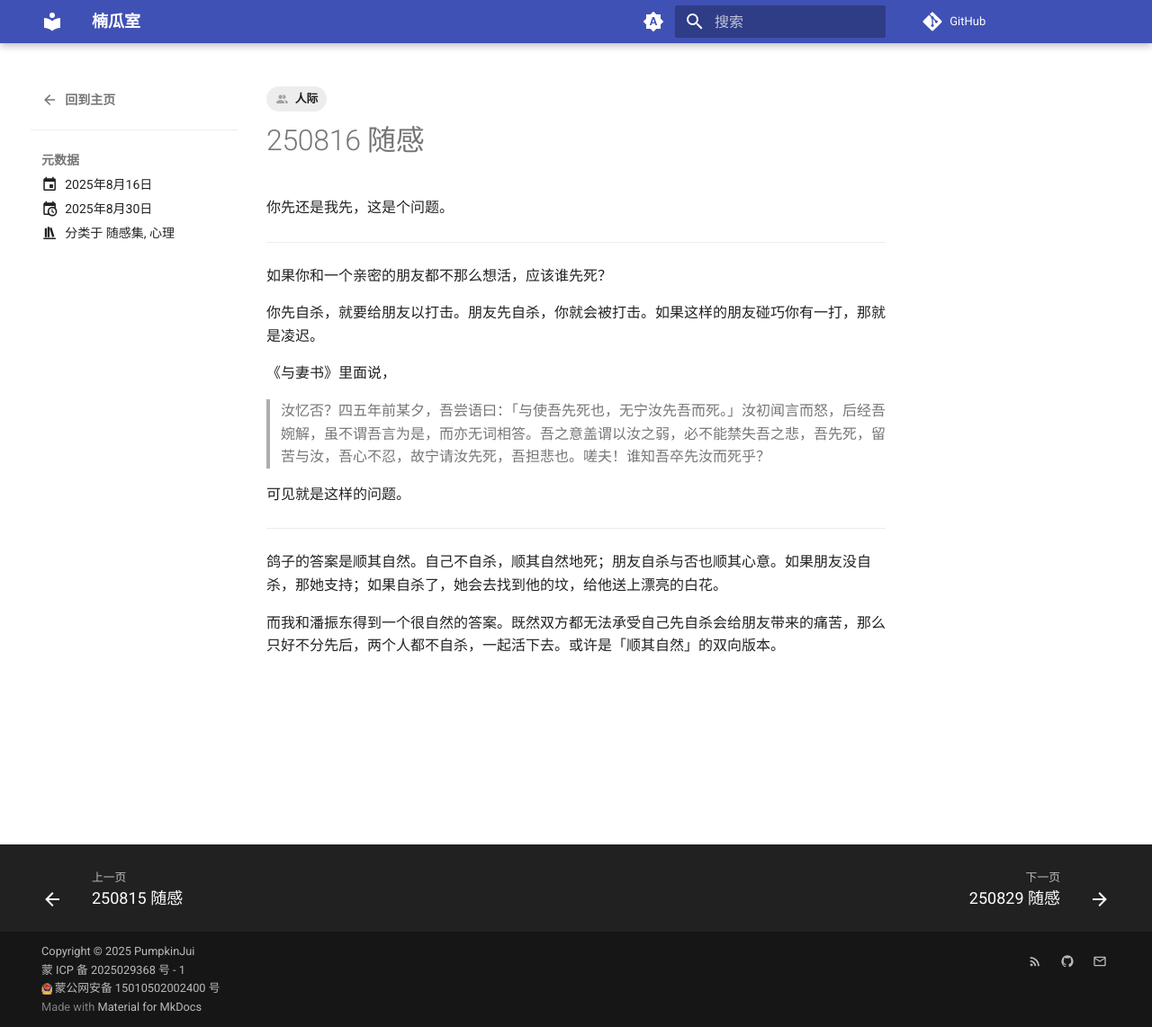
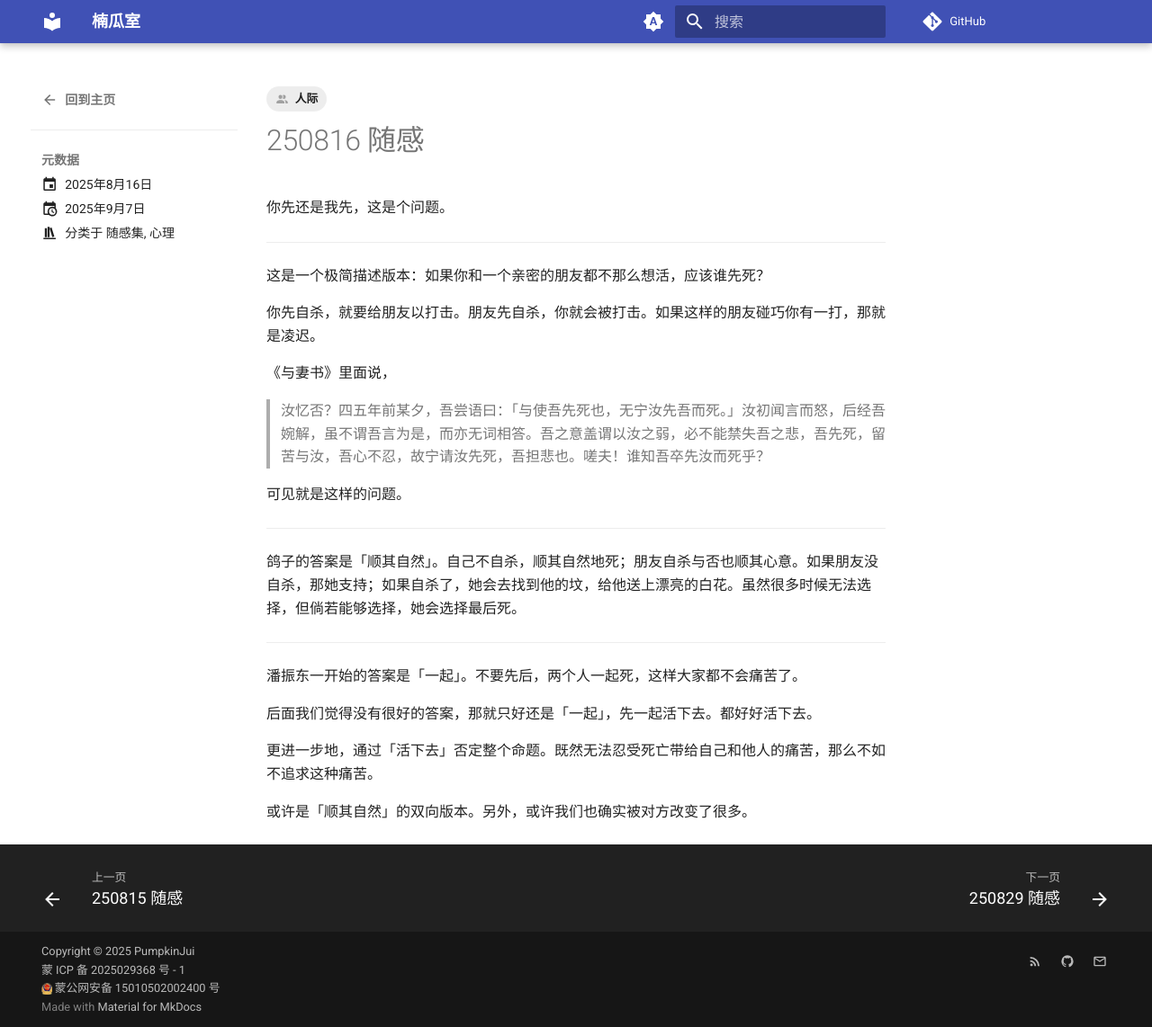
Before and after one commit to PumpkinJui/blog, an MkDocs documentation site: the page built from docs/blog/posts/rt/250816.md, in a window 1280 px wide and 1142 px high. Shown: the whole window at 90% size. Built offline with MkDocs 1.6.1 and Material for MkDocs 9.7.7, drawn with Linux system fonts in a browser that asks for light colours; comment, search, counter and statistics services are not loaded.

```diff
--- a/docs/blog/posts/rt/250816.md
+++ b/docs/blog/posts/rt/250816.md
@@ -1,7 +1,7 @@
 ---
 date:
   created: 2025-08-16
-  updated: 2025-08-30
+  updated: 2025-09-07
 categories:
   - 心理
 tags:
@@ -15,7 +15,7 @@ tags:
 
 <!-- more -->
 
-如果你和一个亲密的朋友都不那么想活，应该谁先死？
+这是一个极简描述版本：如果你和一个亲密的朋友都不那么想活，应该谁先死？
 
 你先自杀，就要给朋友以打击。朋友先自杀，你就会被打击。如果这样的朋友碰巧你有一打，那就是凌迟。
 
@@ -27,6 +27,14 @@ tags:
 
 ---
 
-鸽子的答案是顺其自然。自己不自杀，顺其自然地死；朋友自杀与否也顺其心意。如果朋友没自杀，那她支持；如果自杀了，她会去找到他的坟，给他送上漂亮的白花。
+鸽子的答案是「顺其自然」。自己不自杀，顺其自然地死；朋友自杀与否也顺其心意。如果朋友没自杀，那她支持；如果自杀了，她会去找到他的坟，给他送上漂亮的白花。虽然很多时候无法选择，但倘若能够选择，她会选择最后死。
 
-而我和潘振东得到一个很自然的答案。既然双方都无法承受自己先自杀会给朋友带来的痛苦，那么只好不分先后，两个人都不自杀，一起活下去。或许是「顺其自然」的双向版本。
+---
+
+潘振东一开始的答案是「一起」。不要先后，两个人一起死，这样大家都不会痛苦了。
+
+后面我们觉得没有很好的答案，那就只好还是「一起」，先一起活下去。都好好活下去。
+
+更进一步地，通过「活下去」否定整个命题。既然无法忍受死亡带给自己和他人的痛苦，那么不如不追求这种痛苦。
+
+或许是「顺其自然」的双向版本。另外，或许我们也确实被对方改变了很多。
--- a/mkdocs.yml
+++ b/mkdocs.yml
@@ -119,6 +119,7 @@ plugins:
       categories_allowed:
         - 随感集
         - 附中
+        - 西大
         - 技术
         - 评 &amp; 感
         - 生活
```
Also changed, not shown: docs/about/index.md (+12 -2 lines), docs/blog/posts/rt/250907.md (added, +55 -0 lines).
